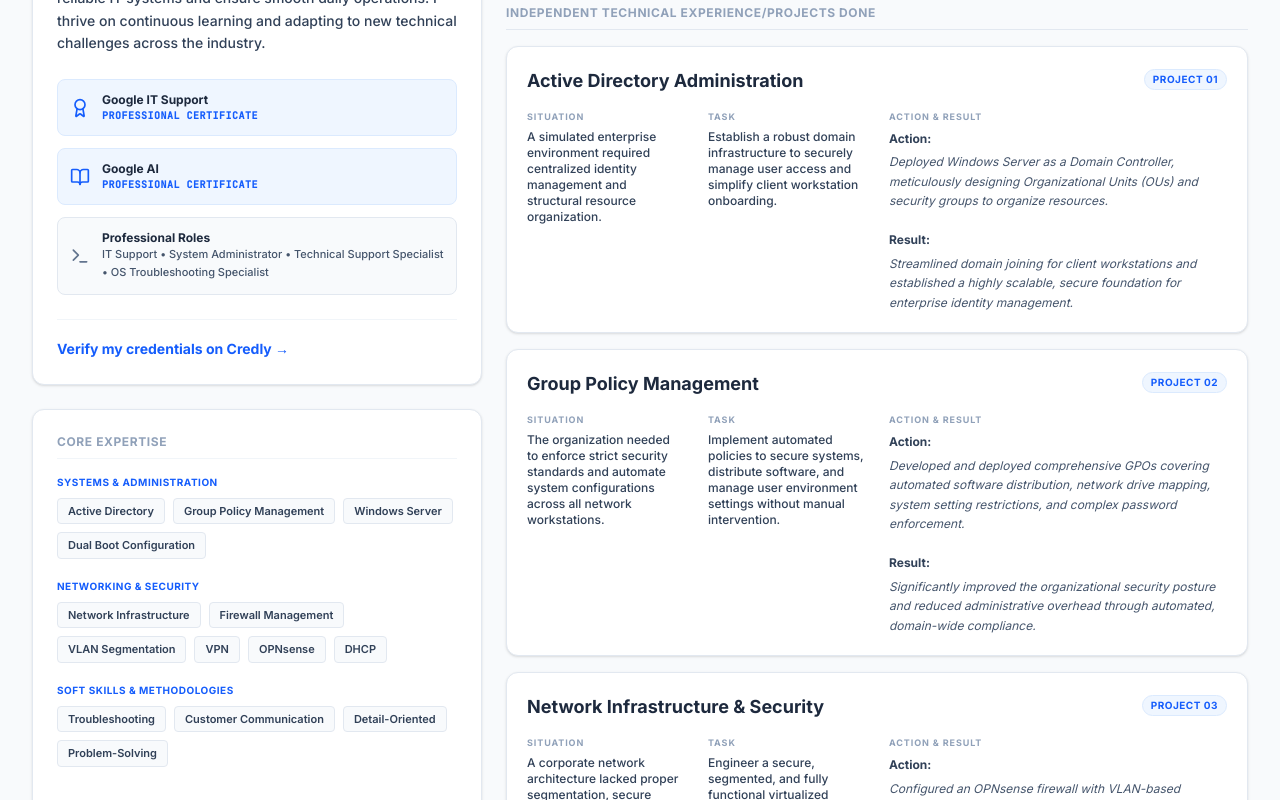
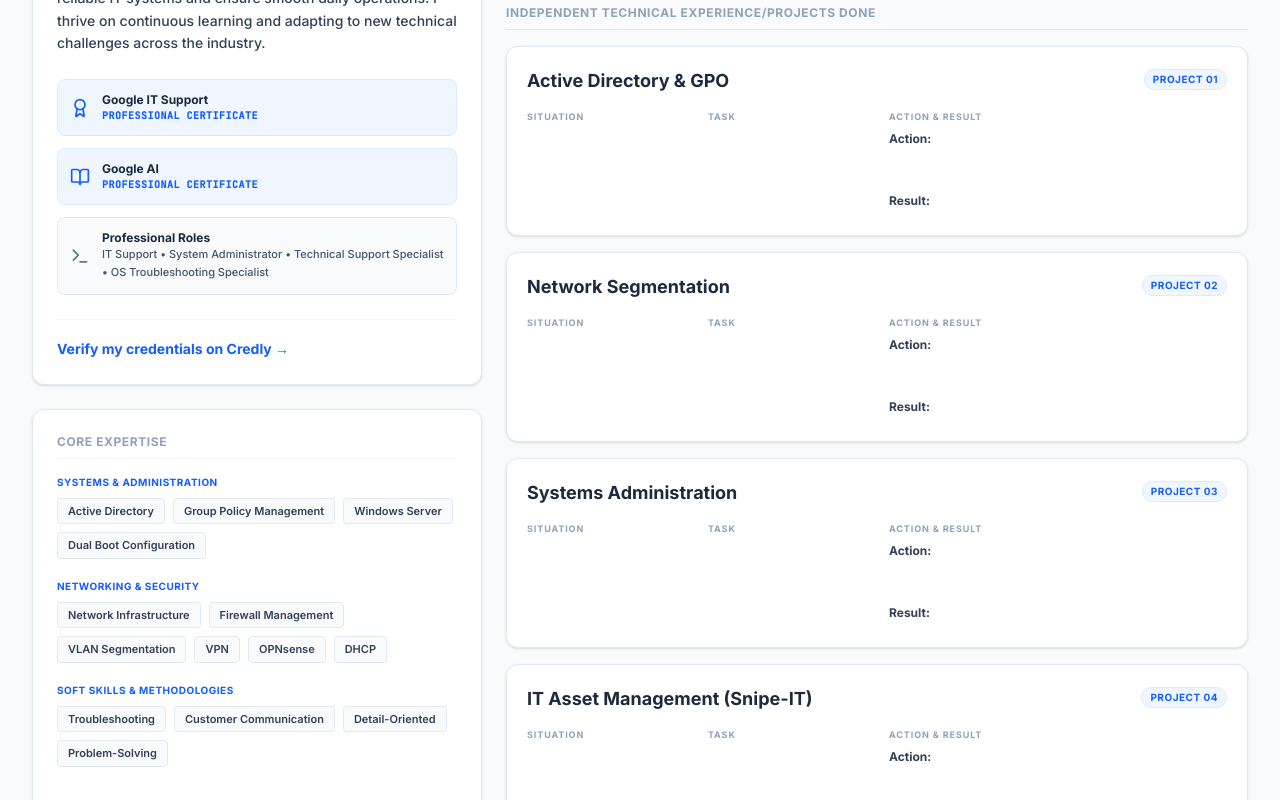
Before and after one commit to sanxicson/Sanxicson.github.io, a React (Vite) app: page / in a window 1280 px wide. Shown: the part 740-1540 px from the top of the page. Built offline with nearby package versions, Linux system fonts and the light colour scheme.

Commit message:
Update data.ts

```diff
--- a/src/data.ts
+++ b/src/data.ts
@@ -1,4 +1,4 @@
-import { Server, Shield, Network } from "lucide-react";
+import { Server, Shield, Network, Terminal, Database, Ticket } from "lucide-react";
 
 export const skills = [
   {
@@ -34,36 +34,33 @@ export const skills = [
 
 export const projects = [
   {
-    title: "Active Directory Administration",
-    situation:
-      "A simulated enterprise environment required centralized identity management and structural resource organization.",
-    task: "Establish a robust domain infrastructure to securely manage user access and simplify client workstation onboarding.",
-    action:
-      "Deployed Windows Server as a Domain Controller, meticulously designing Organizational Units (OUs) and security groups to organize resources.",
-    result:
-      "Streamlined domain joining for client workstations and established a highly scalable, secure foundation for enterprise identity management.",
-    icon: Server,
-  },
-  {
-    title: "Group Policy Management",
-    situation:
-      "The organization needed to enforce strict security standards and automate system configurations across all network workstations.",
-    task: "Implement automated policies to secure systems, distribute software, and manage user environment settings without manual intervention.",
-    action:
-      "Developed and deployed comprehensive GPOs covering automated software distribution, network drive mapping, system setting restrictions, and complex password enforcement.",
-    result:
-      "Significantly improved the organizational security posture and reduced administrative overhead through automated, domain-wide compliance.",
+    category: "Enterprise Infrastructure Lab",
+    title: "Active Directory & GPO",
+    description: "Deployed Windows Server DC to manage identities/security; implemented GPOs for automated software distribution, restricted system settings, and enforced password complexity.",
     icon: Shield,
   },
   {
-    title: "Network Infrastructure & Security",
-    situation:
-      "A corporate network architecture lacked proper segmentation, secure remote access, and automated IP configuration.",
-    task: "Engineer a secure, segmented, and fully functional virtualized network environment.",
-    action:
-      "Configured an OPNsense firewall with VLAN-based segmentation to isolate server and client traffic. Implemented DHCP services for automated IP management and established a secure VPN for remote access.",
-    result:
-      "Delivered a resilient, highly secure network architecture that protects critical assets while enabling flexible, secure remote connectivity.",
+    category: "Enterprise Infrastructure Lab",
+    title: "Network Segmentation",
+    description: "Engineered a virtualized network using OPNsense with VLAN-based segmentation to isolate server/client traffic, implementing DHCP services and secure VPN remote access.",
     icon: Network,
   },
+  {
+    category: "Enterprise Infrastructure Lab",
+    title: "Systems Administration",
+    description: "Provisioned and maintained Ubuntu Linux VMs; deployed a full LAMP stack to support internal tools, optimizing memory allocation and dependency management (Composer/CLI).",
+    icon: Terminal,
+  },
+  {
+    category: "IT Service Operations Lab",
+    title: "IT Asset Management (Snipe-IT)",
+    description: "Designed inventory databases and lifecycle workflows for hardware tracking; mapped check-in/check-out procedures to employee profiles for audit-ready chain-of-custody records.",
+    icon: Database,
+  },
+  {
+    category: "IT Service Operations Lab",
+    title: "Helpdesk Administration (osTicket)",
+    description: "Administered an open-source ticketing system to simulate ITIL-compliant incident workflows, bridging the gap between support requests and physical hardware deployment.",
+    icon: Ticket,
+  },
 ];
```
